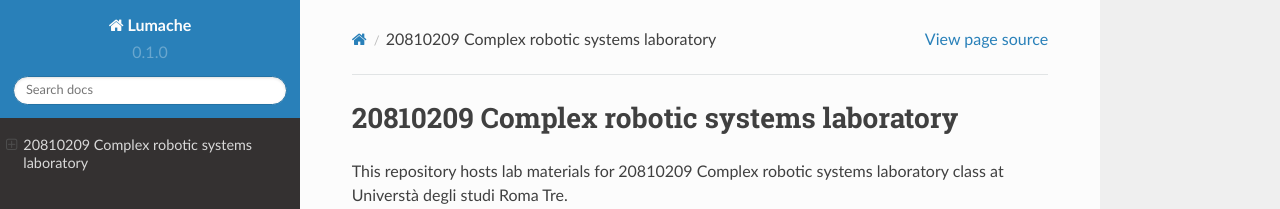
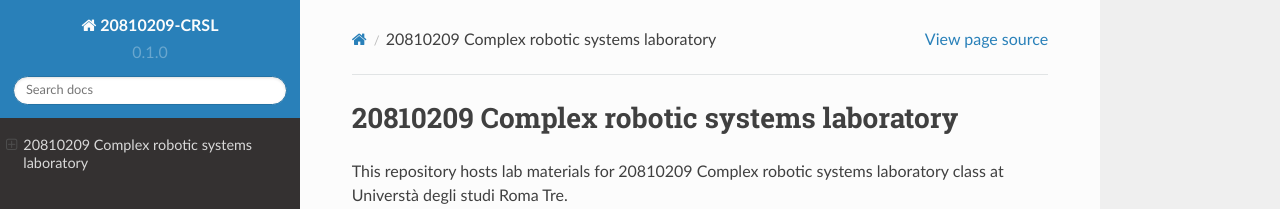
Before and after one commit to newline-lab/20810209, a Sphinx documentation site: the page built from docs/source/index.rst, in a window 1280 px wide. Shown: the top 209 px of the page. Built offline with Sphinx 7.4.7 and the Read the Docs theme 2.0.0, drawn with Linux system fonts in a browser that asks for light colours.

Commit message:
Update conf.py

```diff
--- a/docs/source/conf.py
+++ b/docs/source/conf.py
@@ -2,7 +2,7 @@
 
 # -- Project information
 
-project = 'Lumache'
+project = '20810209-CRSL'
 copyright = '2021, Graziella'
 author = 'Graziella'
 
```
